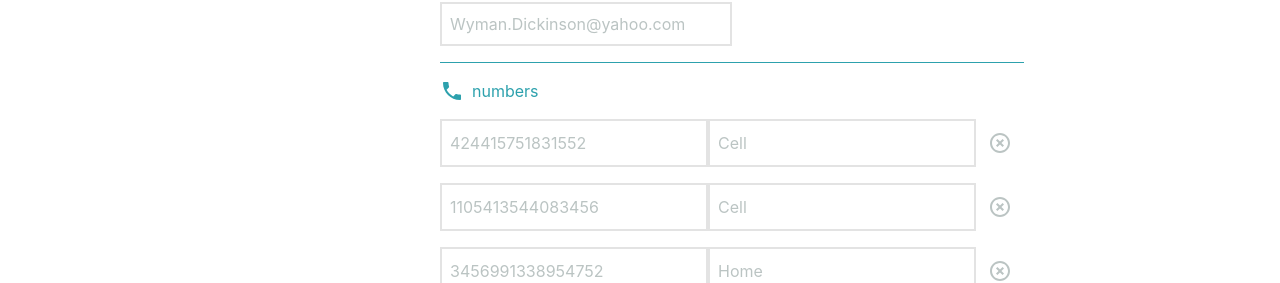
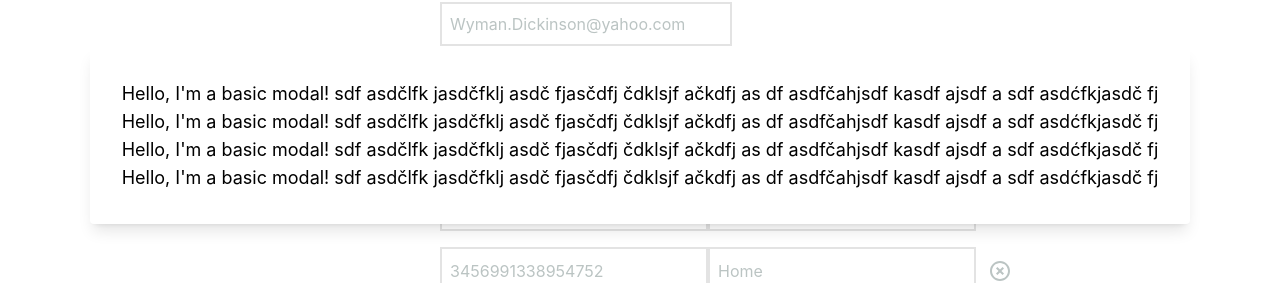
Before and after one commit to mladenkn/react-next-phonebook, a React (Vite) app: page /contact/edit/1 in a window 1280 px wide. Shown: the part 264-547 px from the top of the page. Built offline with nearby package versions, Linux system fonts and the light colour scheme; grey boxes are pictures that could not be loaded.

Commit message:
no-material-dialog +

```diff
--- a/src/phonebook/delete-dialog.tsx
+++ b/src/phonebook/delete-dialog.tsx
@@ -8,24 +8,44 @@ type Props = {
 }
 
 const DeleteModal = ({ text, isOpen, onCancel, onConfirm }: Props) => (
-  <Dialog className="rounded-sm" open={isOpen}>
-    <h1 className="mx-6 mb-4 mt-6 text-xl">Delete</h1>
+  // <div className="fixed inset-0 flex items-center justify-center overflow-y-auto bg-white">
+  //   <h1 className="mx-6 mb-4 mt-6 text-xl">Delete</h1>
 
-    <p className="mx-6 mb-6 mt-4 text-primary-dark">{text}</p>
+  //   <p className="mx-6 mb-6 mt-4 text-primary-dark">{text}</p>
 
-    <div className="mx-6 mb-4 mt-2 flex justify-between gap-10">
-      <button className="w-36 rounded-lg bg-secondary-main py-2 text-white" onClick={onCancel}>
-        Cancel
-      </button>
-      <button
-        className="w-36 rounded-lg bg-primary-main py-2 text-white"
-        onClick={onConfirm}
-        autoFocus
-      >
-        Delete
-      </button>
+  //   <div className="mx-6 mb-4 mt-2 flex justify-between gap-10">
+  //     <button className="w-36 rounded-lg bg-secondary-main py-2 text-white" onClick={onCancel}>
+  //       Cancel
+  //     </button>
+  //     <button
+  //       className="w-36 rounded-lg bg-primary-main py-2 text-white"
+  //       onClick={onConfirm}
+  //       autoFocus
+  //     >
+  //       Delete
+  //     </button>
+  //   </div>
+  // </div>
+  <div className="fixed inset-0 z-50 flex items-center justify-center overflow-y-auto">
+    <div className="rounded bg-white p-8 shadow-lg">
+      <p className="text-lg">
+        Hello, I'm a basic modal! sdf asdčlfk jasdčfklj asdč fjasčdfj čdklsjf ačkdfj as df
+        asdfčahjsdf kasdf ajsdf a sdf asdćfkjasdč fj
+      </p>
+      <p className="text-lg">
+        Hello, I'm a basic modal! sdf asdčlfk jasdčfklj asdč fjasčdfj čdklsjf ačkdfj as df
+        asdfčahjsdf kasdf ajsdf a sdf asdćfkjasdč fj
+      </p>
+      <p className="text-lg">
+        Hello, I'm a basic modal! sdf asdčlfk jasdčfklj asdč fjasčdfj čdklsjf ačkdfj as df
+        asdfčahjsdf kasdf ajsdf a sdf asdćfkjasdč fj
+      </p>
+      <p className="text-lg">
+        Hello, I'm a basic modal! sdf asdčlfk jasdčfklj asdč fjasčdfj čdklsjf ačkdfj as df
+        asdfčahjsdf kasdf ajsdf a sdf asdćfkjasdč fj
+      </p>
     </div>
-  </Dialog>
+  </div>
 )
 
 export default DeleteModal
```
